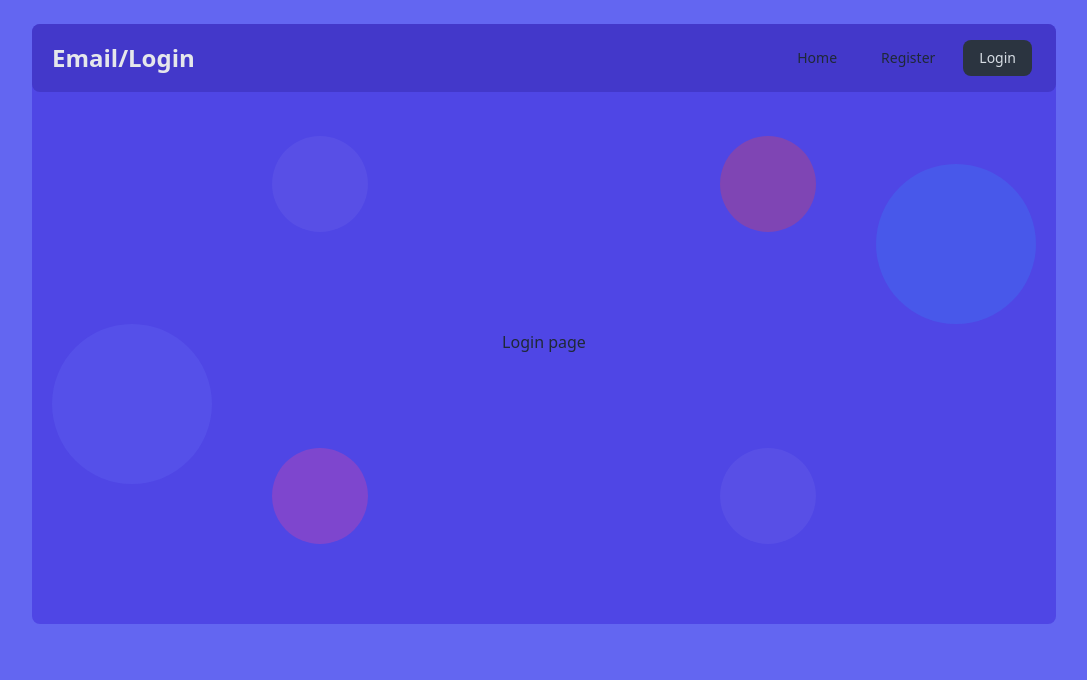
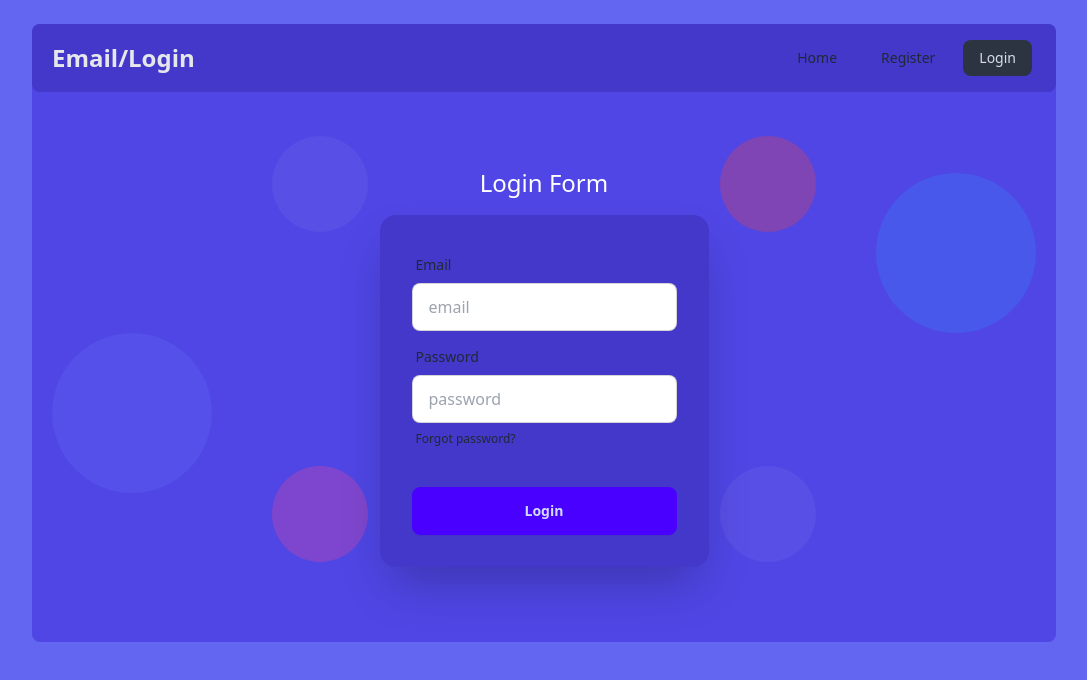
Before and after one commit to Sawon-52/email-login-and-register, a React (Vite) app: page /login in a window 1280 px wide. Shown: the top 680 px of the page, without its empty margins (96-1183 px from the left). Built offline with nearby package versions, Linux system fonts and the light colour scheme.

Commit message:
created login and registration form

```diff
--- a/src/Components/Home/Home.jsx
+++ b/src/Components/Home/Home.jsx
@@ -1,12 +1,12 @@
+import { Link } from "react-router-dom";
 
 const Home = () => {
   return (
-    <div>
-      <div>
-        <h2 className="text-5xl font-semibold text-gray-100">Welcome To Email Login System</h2>
-      </div>
-
-
+    <div className="flex flex-col items-center space-y-5">
+      <h2 className="text-5xl font-semibold text-gray-100">Welcome To Email Login System</h2>
+      <Link to={"/login"} className="text-md p-3  bg-blue-600 text-white rounded-full shadow-[5px_5px_0px_0px_rgba(109,40,217)] hover:shadow-none">
+        GO
+      </Link>
     </div>
   );
 };
--- a/src/Components/Login/Login.jsx
+++ b/src/Components/Login/Login.jsx
@@ -1,7 +1,35 @@
 const Login = () => {
   return (
-    <div>
-      <h2>Login page</h2>
+    <div className=" h-full z-30">
+      <div className="hero h-full">
+        <div className="hero-content flex-col ">
+          <h2 className="text-2xl text-white">Login Form</h2>
+          <div className="card shrink-0 w-full max-w-sm shadow-2xl bg-indigo-700 ">
+            <form className="card-body">
+              <div className="form-control">
+                <label className="label">
+                  <span className="label-text">Email</span>
+                </label>
+                <input type="email" placeholder="email" className="input input-bordered" required />
+              </div>
+              <div className="form-control">
+                <label className="label">
+                  <span className="label-text">Password</span>
+                </label>
+                <input type="password" placeholder="password" className="input input-bordered" required />
+                <label className="label">
+                  <a href="#" className="label-text-alt link link-hover">
+                    Forgot password?
+                  </a>
+                </label>
+              </div>
+              <div className="form-control mt-6">
+                <button className="btn btn-primary">Login</button>
+              </div>
+            </form>
+          </div>
+        </div>
+      </div>
     </div>
   );
 };
--- a/src/Components/Register/Register.jsx
+++ b/src/Components/Register/Register.jsx
@@ -1,7 +1,31 @@
 const Register = () => {
   return (
-    <div>
-      <h2>This is Register page</h2>
+    <div className=" h-full z-30">
+      <div className="hero h-full">
+        <div className="hero-content flex-col">
+          <h2 className="text-2xl text-white">Registration form</h2>
+          <div className="card shrink-0 w-full max-w-sm shadow-2xl bg-indigo-700 ">
+            <form className="card-body">
+              <div className="form-control">
+                <label className="label">
+                  <span className="label-text">Email</span>
+                </label>
+                <input type="email" placeholder="email" className="input input-bordered" required />
+              </div>
+              <div className="form-control">
+                <label className="label">
+                  <span className="label-text">Password</span>
+                </label>
+                <input type="password" placeholder="password" className="input input-bordered" required />
+              </div>
+
+              <div className="form-control mt-6">
+                <button className="btn btn-primary">Register</button>
+              </div>
+            </form>
+          </div>
+        </div>
+      </div>
     </div>
   );
 };
--- a/src/layout/Root.jsx
+++ b/src/layout/Root.jsx
@@ -7,7 +7,7 @@ const Root = () => {
     <div className="bg-indigo-500 h-[100vh] pt-6">
       <div className="relative md:w-4/5 mx-auto min-h-[600px] bg-indigo-600 rounded-lg ">
         <Header></Header>
-        <div className="h-[500px] flex justify-center items-center">
+        <div className="min-h-[550px] flex justify-center items-center">
           <Outlet></Outlet>
         </div>
 
```
